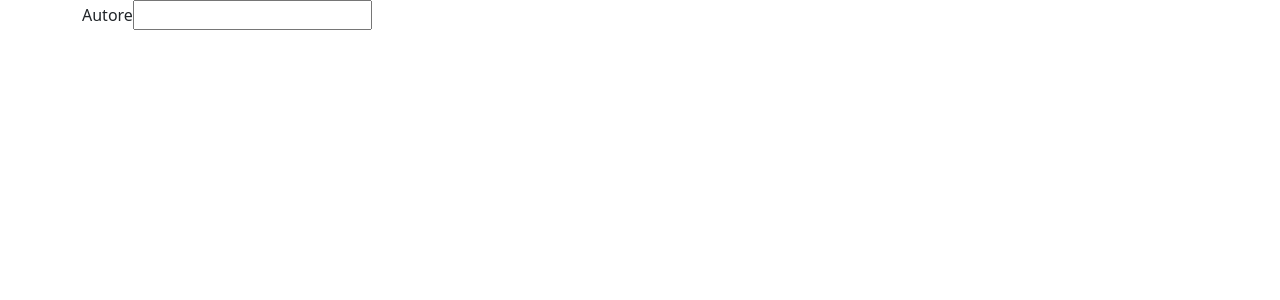
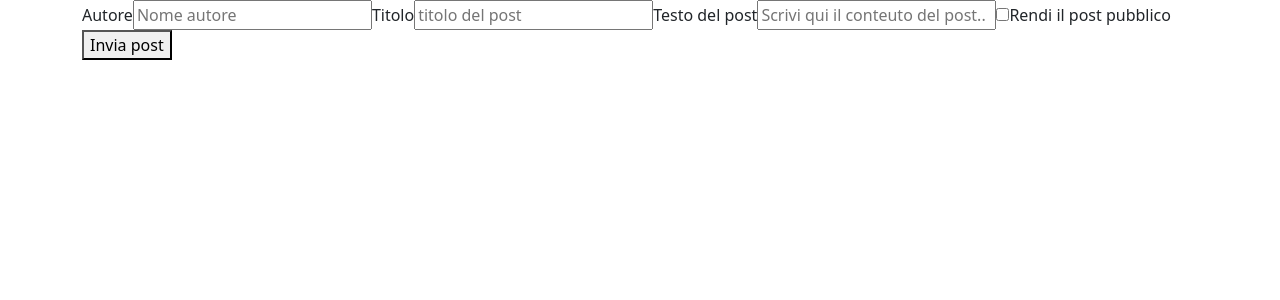
Before and after one commit to Steopa2001/react-post-form, a React (Vite) app in the folder react-post-form/: page / in a window 1280 px wide. Shown: the top 300 px of the page. Built offline with nearby package versions, Linux system fonts and the light colour scheme.

Commit message:
feat: create the jsx structure

```diff
--- a/react-post-form/src/App.jsx
+++ b/react-post-form/src/App.jsx
@@ -4,9 +4,8 @@ import { useState } from "react";
 import axios from "axios";
 
 function App() {
-
-  const apiUrl = 'https://67c5b4f3351c081993fb1ab6.mockapi.io/api/posts';
-  console.log(apiUrl)
+  const apiUrl = "https://67c5b4f3351c081993fb1ab6.mockapi.io/api/posts";
+  console.log(apiUrl);
 
   // stato unico che contiene tutti i campi del form
   const [formData, setFormData] = useState({
@@ -22,33 +21,68 @@ function App() {
   // Stato per i messaggi di feedback (success / error)
   const [alert, setAlert] = useState(null);
 
-// funzione generica per aggiornare i campi del form (gestisce anche checkbox)
+  // funzione generica per aggiornare i campi del form (gestisce anche checkbox)
   const handleChange = (e) => {
-    const {name, value, type, checked} = e.target;
+    const { name, value, type, checked } = e.target;
     setFormData((prev) => ({
-      ...prev, [name]: type === 'checkbox' ? checked : value,
-    }))
-  }
+      ...prev,
+      [name]: type === "checkbox" ? checked : value,
+    }));
+  };
 
   return (
     <div className="container">
       <div className="row">
-        <div className="col-12">
+        <div className="col">
           <form>
             <label>
               Autore
               <input
-              name='author'
-              value={formData.author}
-              onChange={handleChange}
+                name="author"
+                value={formData.author}
+                onChange={handleChange}
+                placeholder="Nome autore"
+                required
               />
             </label>
+            <label>
+              Titolo
+              <input
+                name="title"
+                value={formData.title}
+                onChange={handleChange}
+                placeholder="titolo del post"
+                required
+              />
+            </label>
+            <label>
+              Testo del post
+              <input
+                name="body"
+                value={formData.body}
+                onChange={handleChange}
+                placeholder="Scrivi qui il conteuto del post.."
+                required
+              />
+            </label>
+            <label>
+              <input
+                type="checkbox"
+                name="public"
+                checked={formData.public}
+                onChange={handleChange}
+              />
+              Rendi il post pubblico
+            </label>
+            {/* bottone di invio disabilitato durante il caricamento */}
+            <button type="submit" disabled={loading}>
+              {loading ? "Invio..." : "Invia post"}{" "}
+            </button>
           </form>
         </div>
       </div>
     </div>
-  )
-
+  );
 }
 
 export default App;
```
